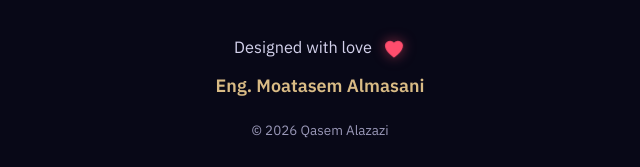
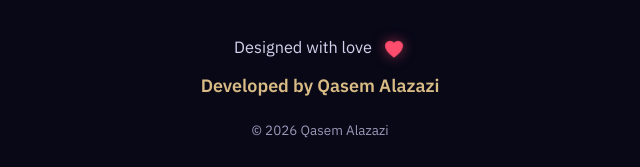
Before and after one commit to MoatasemTAlmasani/qasem-alazazi, a plain HTML site: page index.html in a window 1280 px wide. Shown: the part 4717-4884 px from the top of the page, 320-960 px from the left. Drawn offline with Linux system fonts and the light colour scheme.

Commit message:
Update portfolio footer credit to Qasem Alazazi

```diff
--- a/index.html
+++ b/index.html
@@ -374,7 +374,7 @@ footer{background:#080817;color:#9a98b8;text-align:center;padding:34px 0 26px;bo
 <footer>
  <div class="wrap">
   <p class="made"><span data-t="made">صُمّم بحبّ</span><svg class="heart" aria-hidden="true"><use href="#i-heart"/></svg></p><br>
-  <a class="by" href="https://moatasem.vercel.app/" target="_blank" rel="noopener" data-t="designer">المهندس معتصم المسني</a>
+  <p class="by" data-t="designer">برمجة وتطوير قاسم العزعزي</p>
   <p class="cr">© 2026 <span data-t="name">قاسم العزعزي</span></p>
  </div>
 </footer>
@@ -404,7 +404,7 @@ about2:"لدي معرفة بلغات وتقنيات HTML وCSS وPHP وMySQL،
 f1:"المؤهل",f1v:"بكالوريوس تقنية المعلومات",f2:"الموقع",f2v:"تعز، اليمن",f3:"اللغات",f3v:"العربية (الأم) · الإنجليزية (متوسط)",
 deg:"بكالوريوس تقنية المعلومات",uni:"جامعة تعز – اليمن",grad:"سنة التخرج: 2026",c_mail:"البريد الإلكتروني",c_tel:"رقم الهاتف",c_wa:"راسلني على واتساب",
 copy:"نسخ",copied:"تم النسخ",send:"إرسال الرسالة",p_name:"الاسم",p_mail:"البريد الإلكتروني",p_msg:"اكتب رسالتك هنا…",tph:"اكتب أمراً مثل help",
-made:"صُمّم بحبّ",designer:"المهندس معتصم المسني",
+made:"صُمّم بحبّ",designer:"برمجة وتطوير قاسم العزعزي",
 s1:"تقنية برمجية",s2:"مجالات تخصص",s3:"لغات",s4:"سنة التخرج",nocopy:"لم يُفتح التطبيق تلقائياً — تم نسخ: ",
 wm_hi:"أهلاً بك، وشكراً لزيارتك موقعي.\nأنا قاسم، مطوّر مواقع وتطبيقات أندرويد، ويسعدني تواصلك.\nاختر موضوع رسالتك لتصلني واضحة ومرتّبة.",wm_n:"اسمك (اختياري)",wm_t:"موضوع الرسالة",wm_p:"معاينة رسالتك",wm_go:"فتح واتساب وإرسال الرسالة",
 topics:{job:"فرصة عمل",project:"مشروع موقع أو تطبيق",ask:"استفسار عام"},
@@ -438,7 +438,7 @@ about2:"I work with HTML, CSS, PHP and MySQL, alongside Java and Kotlin for Andr
 f1:"Qualification",f1v:"BSc in Information Technology",f2:"Location",f2v:"Taiz, Yemen",f3:"Languages",f3v:"Arabic (native) · English (intermediate)",
 deg:"Bachelor of Information Technology",uni:"Taiz University – Yemen",grad:"Graduation year: 2026",c_mail:"Email",c_tel:"Phone",c_wa:"Message me on WhatsApp",
 copy:"Copy",copied:"Copied",send:"Send message",p_name:"Your name",p_mail:"Your email",p_msg:"Write your message here…",tph:"Type a command, e.g. help",
-made:"Designed with love",designer:"Eng. Moatasem Almasani",
+made:"Designed with love",designer:"Developed by Qasem Alazazi",
 s1:"Programming technologies",s2:"Focus areas",s3:"Languages",s4:"Graduation year",nocopy:"The app didn't open automatically — copied: ",
 wm_hi:"Welcome, and thank you for visiting my portfolio.\nI'm Qasem, a web and Android developer, and I'm glad you're reaching out.\nPick a topic so your message reaches me clear and organized.",wm_n:"Your name (optional)",wm_t:"Message topic",wm_p:"Your message preview",wm_go:"Open WhatsApp and send",
 topics:{job:"Job opportunity",project:"Website or app project",ask:"General inquiry"},
```
